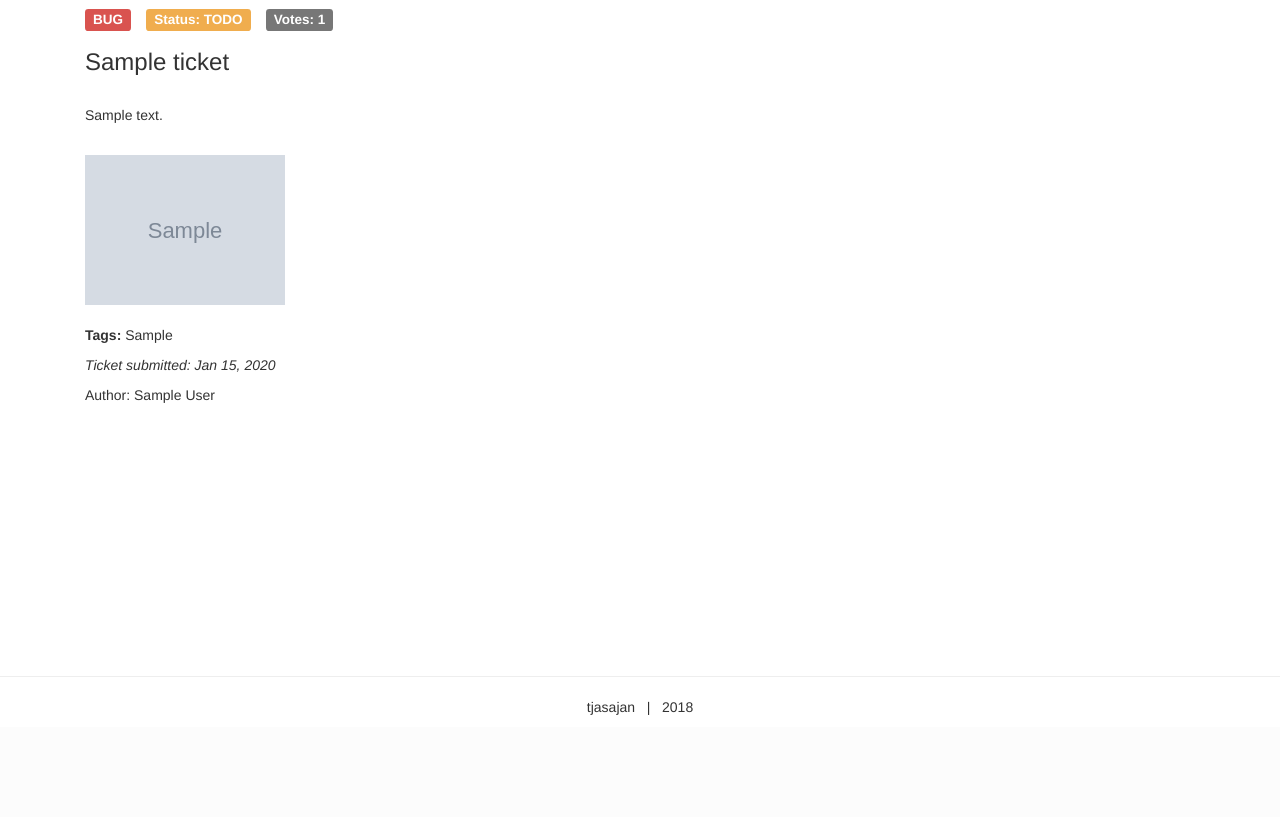
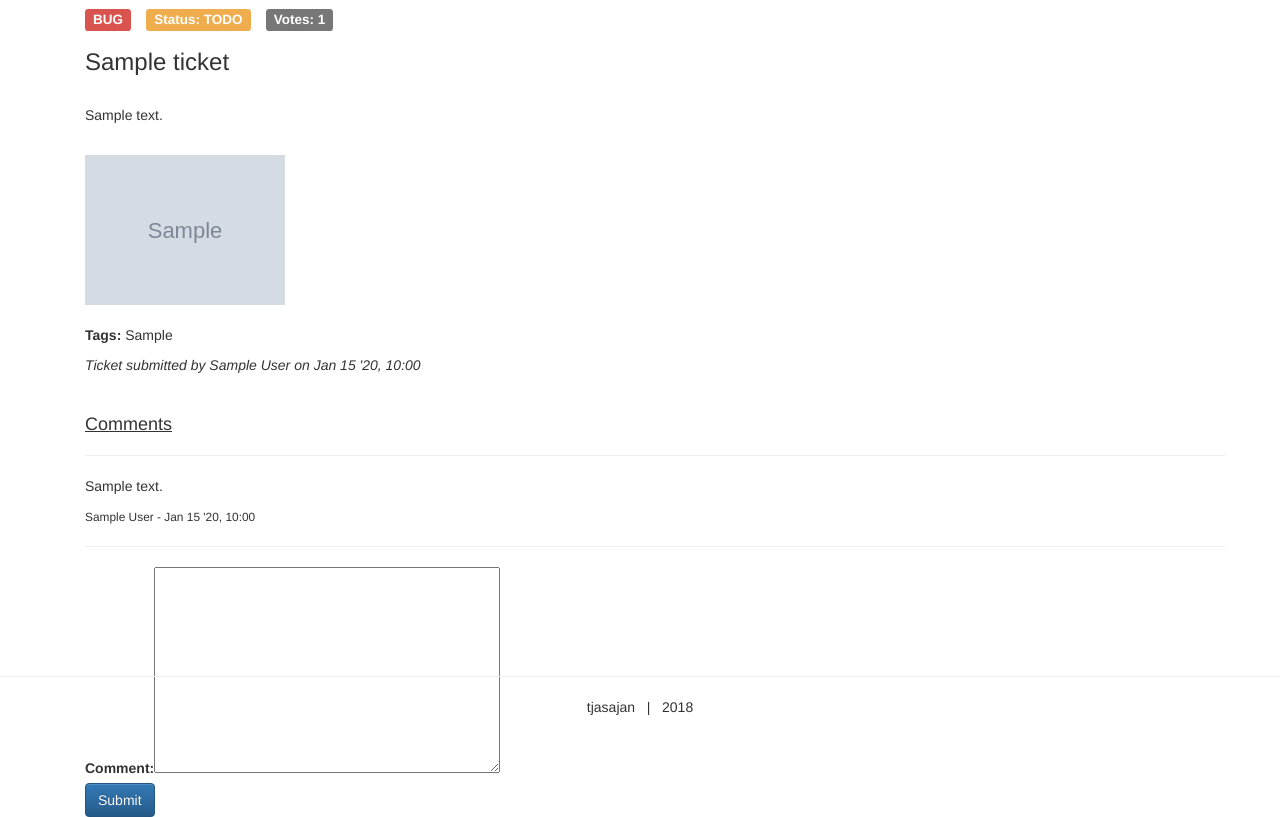
Before and after one commit to Code-Institute-Submissions/IssueTrackerApp, a Django app: page /issues/1/ in a window 1280 px wide. Shown: the part 73-890 px from the top of the page. Before the commit the page ends 788 px from the top, so only its background shows below. Run offline with Django 3.2, Linux system fonts and the light colour scheme; tables that the repository leaves empty hold one stand-in row (values such as "Sample post"); grey boxes marked "Sample" are stand-in pictures; some libraries are stand-ins or nearby versions.

Commit message:
comments model and form, display and add comments

```diff
--- a/tickets/admin.py
+++ b/tickets/admin.py
@@ -1,5 +1,6 @@
 """Add models to admin panel"""
 from django.contrib import admin
-from .models import Ticket
+from .models import Ticket, TicketComment
 
 admin.site.register(Ticket)
+admin.site.register(TicketComment)
--- a/tickets/forms.py
+++ b/tickets/forms.py
@@ -1,9 +1,15 @@
-"""Forms for tickets"""
+"""Forms for tickets and comments"""
 from django import forms
-from .models import Ticket
+from .models import Ticket, TicketComment
 
 class TicketForm(forms.ModelForm):
     """Form for creating a ticket"""
     class Meta:
         model = Ticket
         fields = ('ticket_type', 'title', 'description', 'tags', 'image')
+
+class TicketCommentForm(forms.ModelForm):
+    """Form for creating comments"""
+    class Meta:
+        model = TicketComment
+        fields = ('comment', )
--- a/tickets/models.py
+++ b/tickets/models.py
@@ -1,4 +1,4 @@
-"""Model for tickets"""
+"""Model for tickets and comments"""
 from django.db import models
 
 class Ticket(models.Model):
@@ -24,3 +24,13 @@ class Ticket(models.Model):
 
     def __str__(self):
         return self.title
+
+class TicketComment(models.Model):
+    """Model to create comments"""
+    author = models.CharField(max_length=150, default='')
+    comment = models.TextField(blank=False)
+    comment_date = models.DateTimeField(auto_now_add=True)
+    ticket = models.ForeignKey(Ticket, on_delete=models.SET_NULL, null=True)
+
+    def __str__(self):
+        return self.author
--- a/tickets/templates/ticket_details.html
+++ b/tickets/templates/ticket_details.html
@@ -1,7 +1,10 @@
 {% extends 'base.html' %}
+
+{% load bootstrap_tags %}
 
 {% block content %}
 
+<!-- Ticket detailed info -->
 <div class="container">
     <h4>
     {% if ticket.ticket_type == 'BUG' %}
@@ -36,9 +39,31 @@
 
     <br>
     <p><b>Tags: </b>{{ ticket.tags }}</p>
-    <p><i>Ticket submitted: {{ ticket.created_date|date:"M d, Y" }}</i></p>
-    <p>Author: {{ ticket.author }}</p>
+    <p><i>Ticket submitted by {{ ticket.author }} on {{ ticket.created_date|date:"M d 'y, G:i" }}</i></p>
 
+</div>
+<br>
+
+<!-- Ticket comments section -->
+<div class="container">
+    <h4><u>Comments</u></h4>
+    <hr>
+    {% for comment in comments %}
+
+        <p>{{ comment.comment }}</p>
+        <small>{{ comment.author }} - {{ comment.comment_date|date:"M d 'y, G:i" }}</small>
+        <hr>
+    {% endfor %}
+</div>
+
+<div class="container">
+    <form method="POST" enctype="multipart/form-data">
+        {% csrf_token %}
+        {{ comment_form|as_bootstrap_inline }}
+        <div class="form-actions">
+            <button type="submit" class="btn btn-primary">Submit</button>
+        </div>
+    </form>
 </div>
 
 <script type="text/javascript" src="https://cdnjs.cloudflare.com/ajax/libs/jquery/3.3.1/jquery.min.js"></script>
--- a/tickets/views.py
+++ b/tickets/views.py
@@ -1,8 +1,8 @@
 """Views for tickets"""
 from django.shortcuts import render, redirect, get_object_or_404
 from django.contrib.auth.decorators import login_required
-from .models import Ticket
-from .forms import TicketForm
+from .models import Ticket, TicketComment
+from .forms import TicketForm, TicketCommentForm
 
 def get_all_tickets(request):
     """Render list of all tickets"""
@@ -13,7 +13,22 @@ def get_all_tickets(request):
 def ticket_details(request, pk):
     """Render page with ticket details based on ID"""
     ticket = get_object_or_404(Ticket, pk=pk)
-    return render(request, 'ticket_details.html', {'ticket': ticket})
+    # Display comments
+    comments = ticket.ticketcomment_set.all().order_by('comment_date')
+
+    # Form for adding a comment
+    if request.method == 'POST':
+        comment_form = TicketCommentForm(request.POST, request.FILES)
+        if comment_form.is_valid():
+            comment = comment_form.save(commit=False)
+            comment.author = request.user.username
+            comment.ticket = ticket
+            comment.save()
+            # comment_form = TicketCommentForm()
+            return redirect(ticket_details, pk=ticket.pk)
+    else:
+        comment_form = TicketCommentForm()
+    return render(request, 'ticket_details.html', {'ticket': ticket, 'comments': comments, 'comment_form': comment_form})
 
 @login_required
 def create_ticket(request, pk=None):
```
Also changed, not shown: tickets/migrations/0011_ticketcomment.py (added), tickets/migrations/0012_auto_20181001_1904.py (added).
